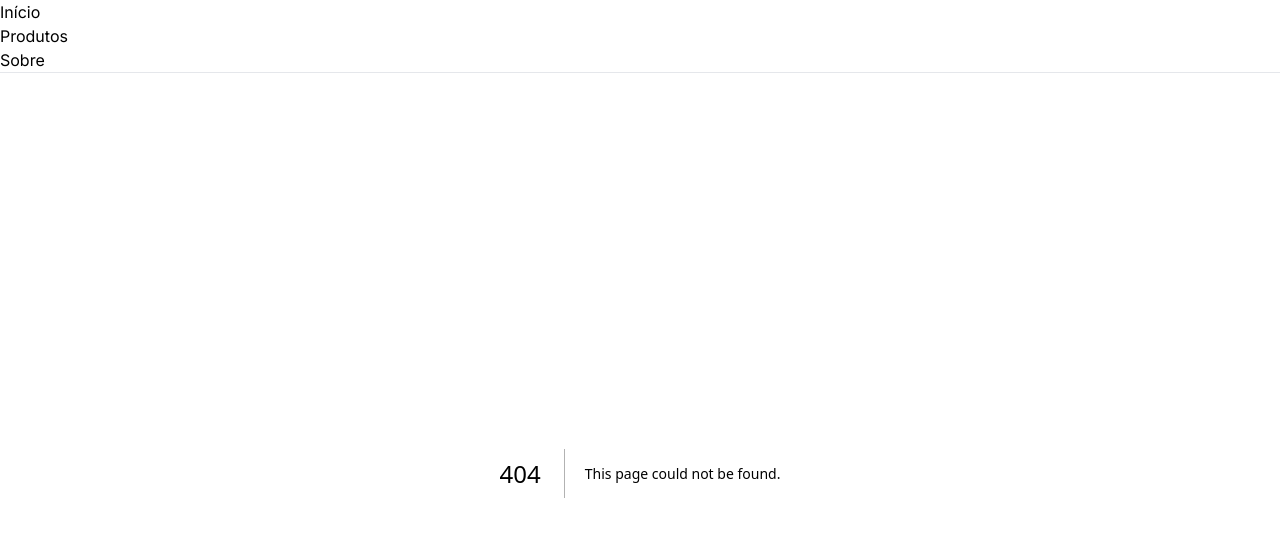
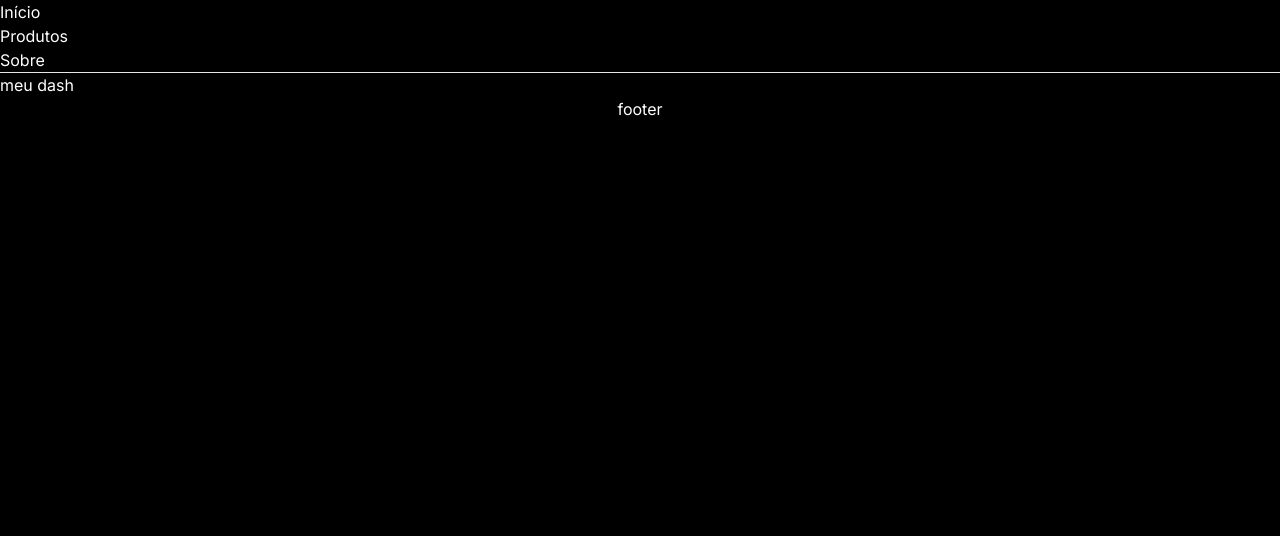
Before and after one commit to williamalonso/pokenext, a Next.js app: page /dashboard in a window 1280 px wide. Before the commit this address had no page. Shown: the top 536 px of the page. Built offline with nearby package versions, Linux system fonts and the light colour scheme.

Commit message:
:sparkles: increasing layout model

```diff
--- /dev/null
+++ b/src/app/dashboard/page.tsx
@@ -0,0 +1,5 @@
+const MeuDash = () => {
+  return ( <h1>meu dash</h1> );
+}
+
+export default MeuDash;
--- a/src/app/layout.tsx
+++ b/src/app/layout.tsx
@@ -1,15 +1,18 @@
-import type { Metadata } from 'next'
-import { Inter } from 'next/font/google'
+import type { Metadata } from 'next'; // é usado para definir informações de metadados para suas páginas
+import { Inter } from 'next/font/google'; // Isso importa a fonte 'Inter' do Google Fonts usando o pacote 'next/font/google'.
 import '../styles/globals.css'
-import Header from '@/components/header'
+import MainContent from '@/components/MainContent';
 
+//  Isso cria uma instância da fonte 'Inter' com o subconjunto 'latin' e armazena-a na variável inter. Esta fonte será usada para definir a classe de estilo do componente <body> mais tarde.
 const inter = Inter({ subsets: ['latin'] })
 
+//  Isso define um objeto metadata que contém informações de metadados para a página. Os metadados incluem o título da página e a descrição. Essas informações podem ser usadas para SEO e metatags no cabeçalho da página.
 export const metadata: Metadata = {
   title: 'Create Next App',
   description: 'Generated by create next app',
 }
 
+//   Este é o componente de layout principal para as páginas do seu aplicativo. Ele recebe um único prop chamado children, que é um componente React ou elementos React que serão renderizados dentro deste layout.
 export default function RootLayout({
   children,
 }: {
@@ -18,8 +21,9 @@ export default function RootLayout({
   return (
     <html lang="pt-br">
       <body className={inter.className}>
-        <Header></Header>
-        {children}
+        <MainContent>
+          {children}
+        </MainContent>
       </body>
     </html>
   )
--- /dev/null
+++ b/src/components/Footer.tsx
@@ -0,0 +1,11 @@
+const Footer = () => {
+  return (
+    <>
+      <div className="flex justify-center">
+        <h1>footer</h1>
+      </div>
+    </>
+  );
+}
+
+export default Footer;
--- /dev/null
+++ b/src/components/MainContent.tsx
@@ -0,0 +1,21 @@
+import { ReactNode } from 'react';
+import Header from "./Header";
+import Footer from "./Footer";
+
+interface MainContentProps {
+  children: ReactNode;
+}
+
+const MainContent: React.FC<MainContentProps> = ({ children }) => {
+  return (
+    <>
+      <Header></Header>
+      <div>
+        {children}
+      </div>
+      <Footer></Footer>
+    </>
+  );
+}
+
+export default MainContent;
--- a/src/pages/about.tsx
+++ b/src/pages/about.tsx
@@ -1,4 +1,4 @@
-import Header from "@/components/header";
+import Header from "@/components/Header";
 import '../styles/globals.css';
 
 const About = () => {
--- a/src/pages/products/index.tsx
+++ b/src/pages/products/index.tsx
@@ -1,4 +1,4 @@
-import Header from "@/components/header";
+import Header from "@/components/Header";
 import '../../styles/globals.css';
 
 const Index = () => {
```
Also changed, not shown: package.json (+4 -4 lines).
